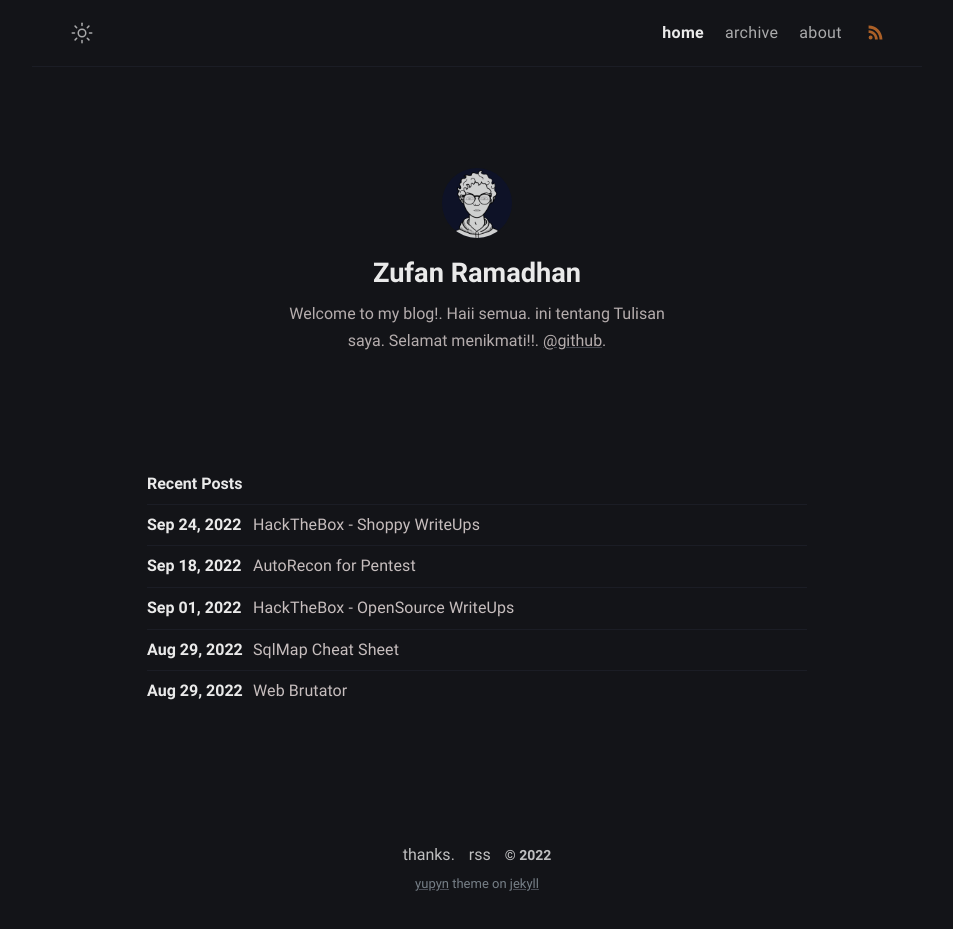
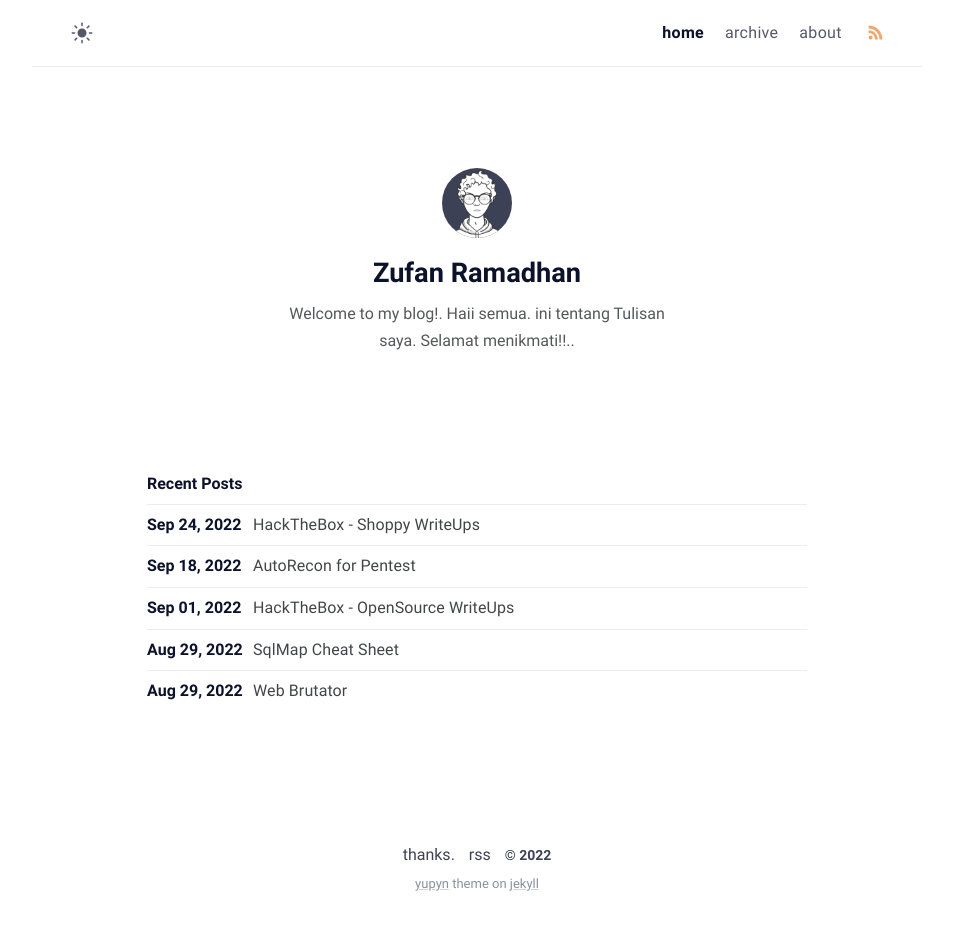
Before and after one commit to zufan-students/blog, a Jekyll site: the page built from index.md, in a window 1280 px wide. Shown: the whole page, without its empty margins (163-1116 px from the left). Built offline with Jekyll 4.4.1, drawn with Linux system fonts in a browser that asks for light colours.

Commit message:
Update _config.yml

```diff
--- a/_config.yml
+++ b/_config.yml
@@ -1,18 +1,18 @@
 # Site settings
 title: Zufan Sec | Blog # site title
 description: >- # site description
-  Welcome to my blog!. Haii semua. ini tentang Tulisan saya. Selamat menikmati!. <a href="https://github.com/zufan-yp" target="_blank" rel="noopener">@github</a>.
+  Welcome to my blog!. Haii semua. ini tentang Tulisan saya. Selamat menikmati!.
 lang: en-US # default lang
 timezone: Asia/Jakarta # set your timezone
 image: assets/img/me.png # This image used for Open Graph more info https://ogp.me/
 repo: https://github.com/zufan-yp # site repo [optional]
-mode: dark # default theme "dark" | "light"
+mode: light # default theme "dark" | "light"
 
 # Profile settings
 author:
   name: Zufan Ramadhan # author name
   bio: >- # tell to the world
-    Welcome to my blog!. Haii semua. ini tentang Tulisan saya. Selamat menikmati!!. <a href="https://github.com/zufan-yp" target="_blank" rel="noopener">@github</a>.
+    Welcome to my blog!. Haii semua. ini tentang Tulisan saya. Selamat menikmati!!.</a>.
   username: yupysyntax # general username
   github: zufan-yp # github username
   twitter: zufanzuf # twitter username
```
